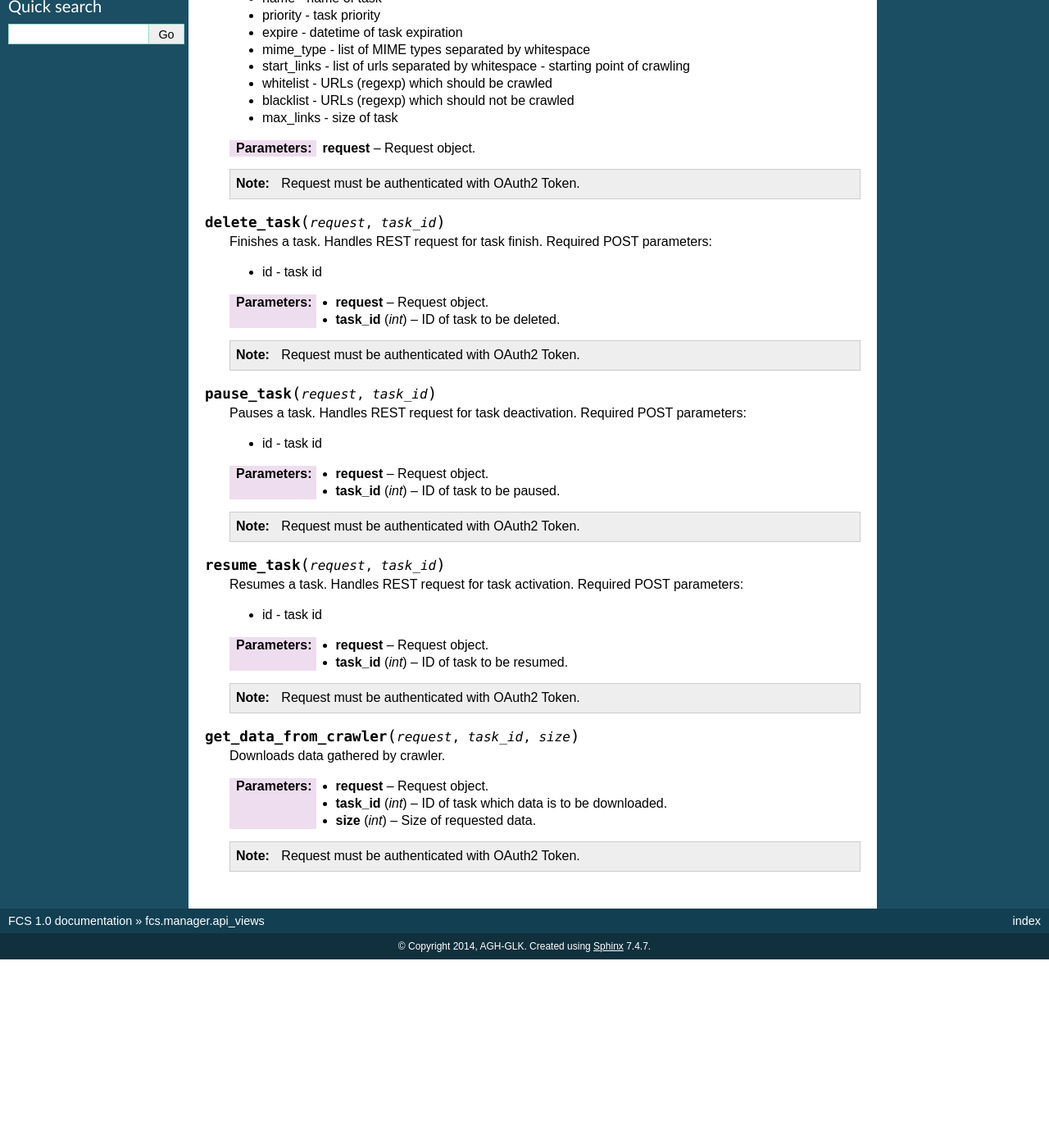
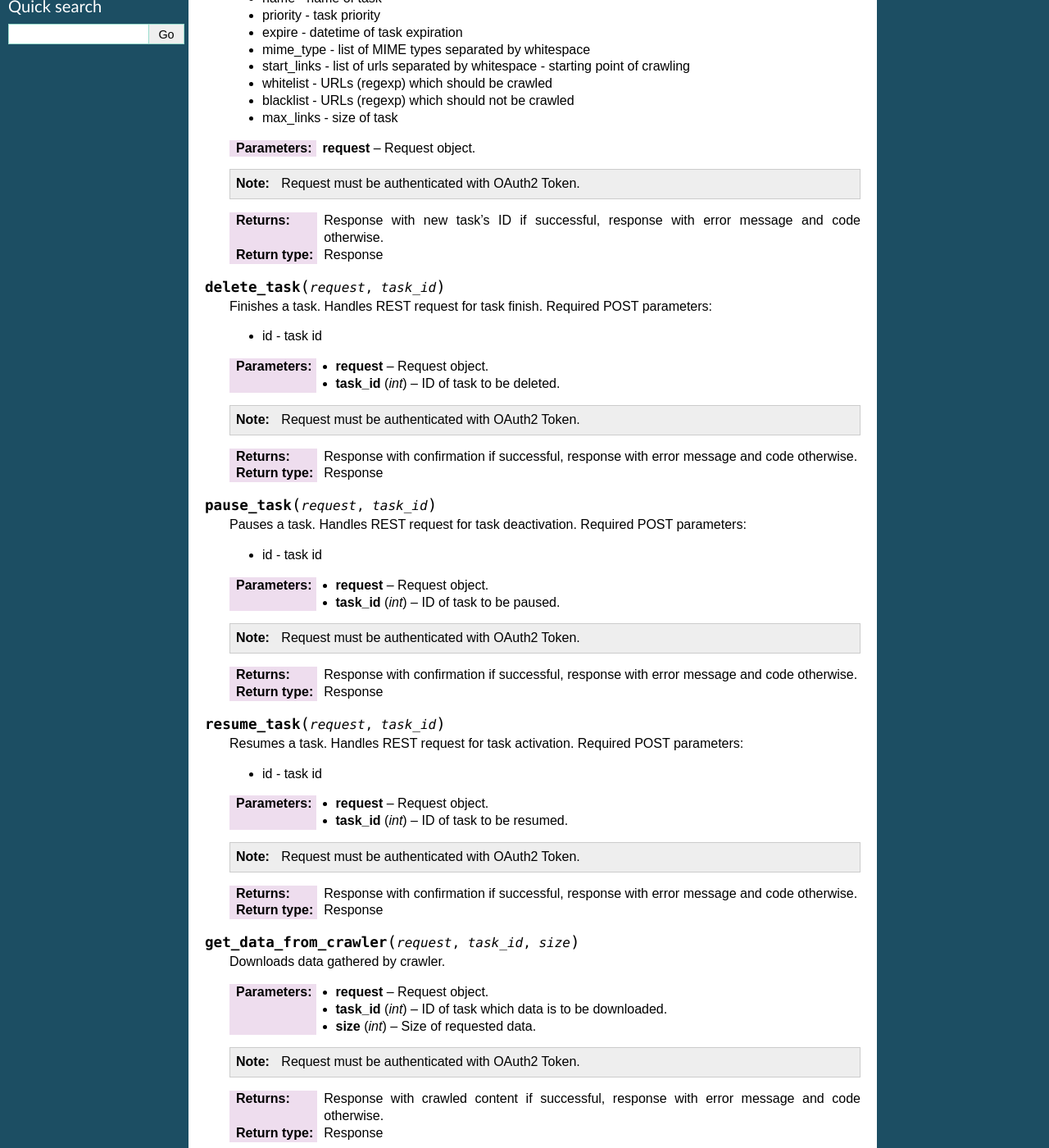
Before and after one commit to agh-glk/fcs, a Sphinx documentation site: the page built from docs/source/manager/api_views.rst, in a window 1280 px wide and 1400 px high, scrolled down 245 px. Shown: the whole window at 82% size. Built offline with Sphinx 7.4.7, drawn with Linux system fonts in a browser that asks for light colours; formulas are drawn with MathJax 3; before the commit the page ends 1415 px from its top, so only the background shows below that.

Commit message:
[NT] Edit

```diff
--- a/docs/source/manager/api_views.rst
+++ b/docs/source/manager/api_views.rst
@@ -23,6 +23,9 @@ with Django REST framework @api_view decorator. These methods are mapped on URLs
 
    .. note:: Request must be authenticated with OAuth2 Token.
 
+   :return: Response with new task's ID if successful, response with error message and code otherwise.
+   :rtype: Response
+
 
 .. py:function:: delete_task(request, task_id)
 
@@ -34,6 +37,9 @@ with Django REST framework @api_view decorator. These methods are mapped on URLs
    :param int task_id: ID of task to be deleted.
 
    .. note:: Request must be authenticated with OAuth2 Token.
+
+   :return: Response with confirmation if successful, response with error message and code otherwise.
+   :rtype: Response
 
 
 .. py:function:: pause_task(request, task_id)
@@ -47,6 +53,9 @@ with Django REST framework @api_view decorator. These methods are mapped on URLs
 
    .. note:: Request must be authenticated with OAuth2 Token.
 
+   :return: Response with confirmation if successful, response with error message and code otherwise.
+   :rtype: Response
+
 
 .. py:function:: resume_task(request, task_id)
 
@@ -59,6 +68,9 @@ with Django REST framework @api_view decorator. These methods are mapped on URLs
 
    .. note:: Request must be authenticated with OAuth2 Token.
 
+   :return: Response with confirmation if successful, response with error message and code otherwise.
+   :rtype: Response
+
 
 .. py:function:: get_data_from_crawler(request, task_id, size)
 
@@ -69,3 +81,6 @@ with Django REST framework @api_view decorator. These methods are mapped on URLs
    :param int size: Size of requested data.
 
    .. note:: Request must be authenticated with OAuth2 Token.
+
+   :return: Response with crawled content if successful, response with error message and code otherwise.
+   :rtype: Response
```
